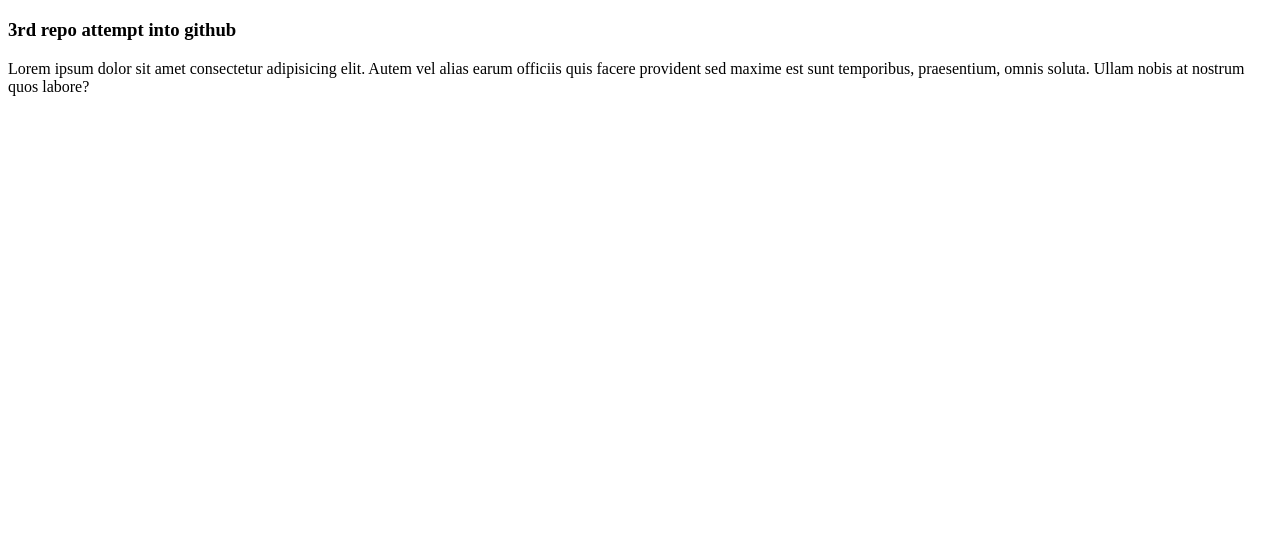
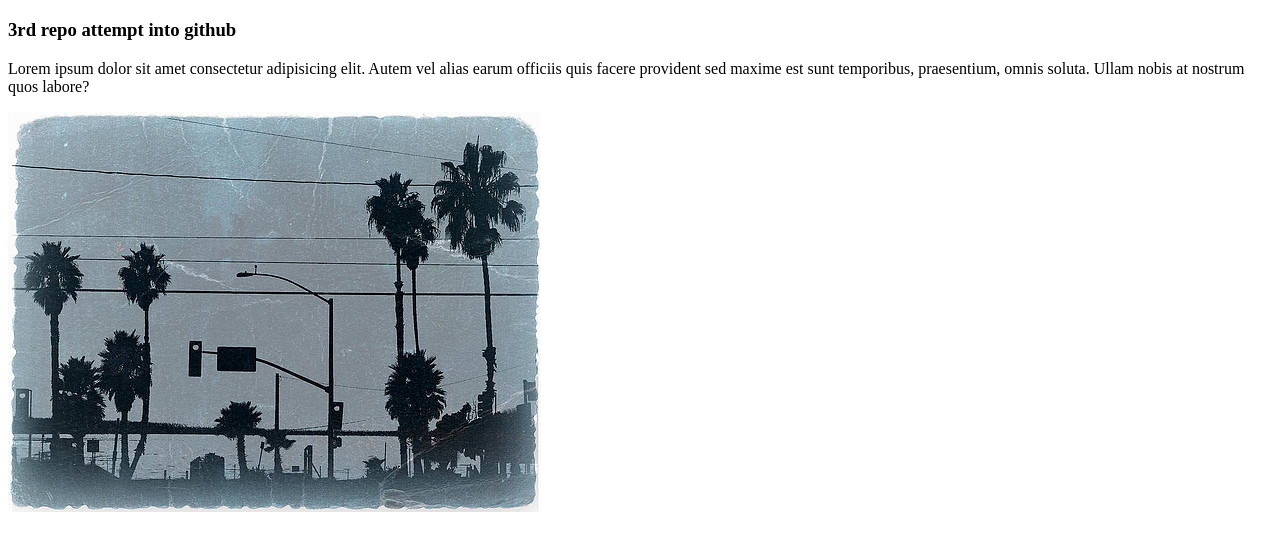
Before and after one commit to Dipanjan7777/my-third-repo, a plain HTML site: page index.html in a window 1280 px wide. Shown: the part 61-612 px from the top of the page. Drawn offline with Linux system fonts and the light colour scheme.

Commit message:
new image

```diff
--- a/index.html
+++ b/index.html
@@ -10,5 +10,6 @@
     <h1>First attempt since wakeup from sleep</h1>
     <H3>3rd repo attempt into github</H3>
     <p>Lorem ipsum dolor sit amet consectetur adipisicing elit. Autem vel alias earum officiis quis facere provident sed maxime est sunt temporibus, praesentium, omnis soluta. Ullam nobis at nostrum quos labore?</p>
+    <img src="image-1.jpg" alt="programing-hero">
 </body>
 </html>
```
Also changed, not shown: image-1.jpg (added).
